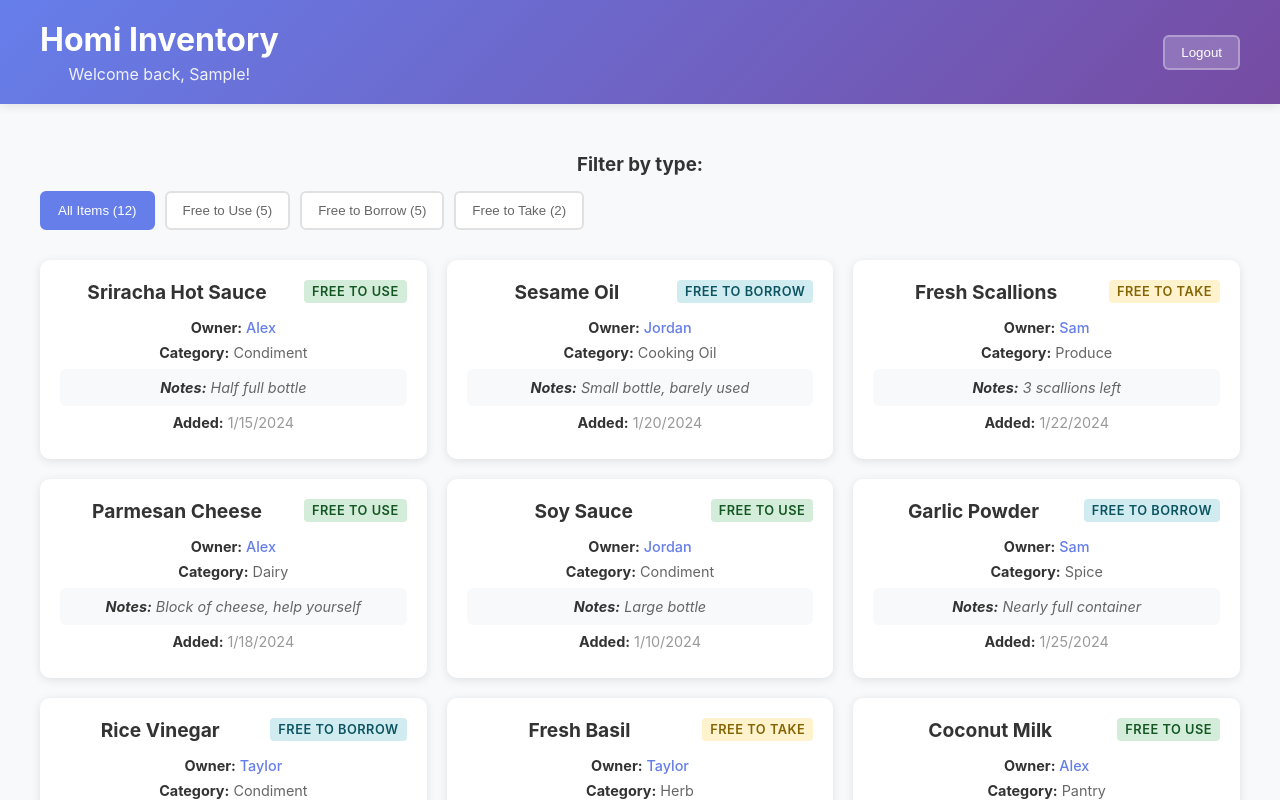
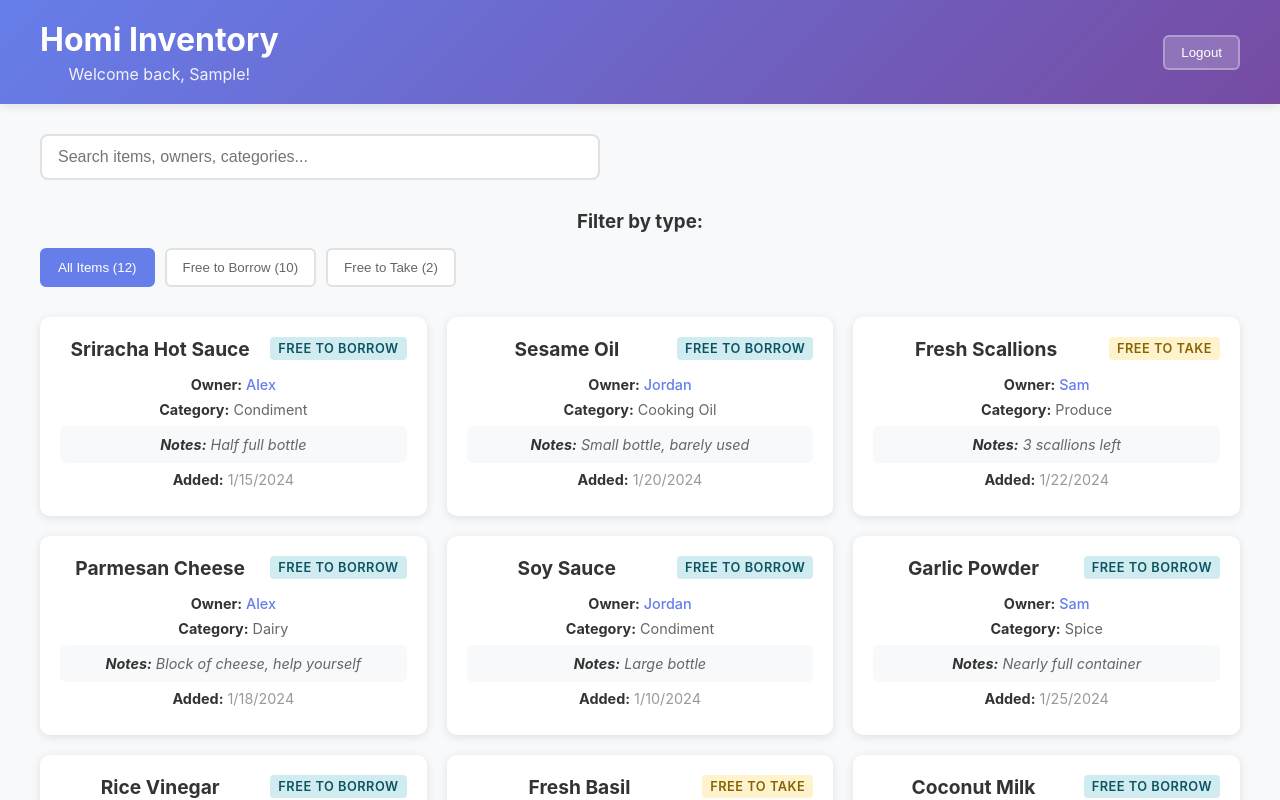
Before and after one commit to cenevan/homi, a React (Create React App) app: page /inventory in a window 1280 px wide. Both pictures are taken after typing "Sample" into the empty fields and a click on the button "Enter Homi". Shown: the top 800 px of the page. Built offline with nearby package versions, Linux system fonts and the light colour scheme.

Commit message:
added search bar to inventory

```diff
--- a/src/components/Inventory.css
+++ b/src/components/Inventory.css
@@ -49,6 +49,53 @@
   max-width: 1200px;
   margin: 0 auto;
   padding: 30px 20px;
+}
+
+.search-section {
+  margin-bottom: 30px;
+}
+
+.search-bar {
+  position: relative;
+  max-width: 500px;
+}
+
+.search-input {
+  width: 100%;
+  padding: 12px 40px 12px 16px;
+  border: 2px solid #e1e1e1;
+  border-radius: 8px;
+  font-size: 16px;
+  transition: border-color 0.3s ease;
+}
+
+.search-input:focus {
+  outline: none;
+  border-color: #667eea;
+}
+
+.clear-search {
+  position: absolute;
+  right: 10px;
+  top: 50%;
+  transform: translateY(-50%);
+  background: none;
+  border: none;
+  font-size: 20px;
+  color: #666;
+  cursor: pointer;
+  width: 24px;
+  height: 24px;
+  display: flex;
+  align-items: center;
+  justify-content: center;
+  border-radius: 50%;
+  transition: all 0.2s ease;
+}
+
+.clear-search:hover {
+  background-color: #f0f0f0;
+  color: #333;
 }
 
 .filter-section {
--- a/src/components/Inventory.js
+++ b/src/components/Inventory.js
@@ -8,6 +8,7 @@ function Inventory() {
   const [loading, setLoading] = useState(true);
   const [userName] = useState(() => localStorage.getItem('userName'));
   const [filter, setFilter] = useState('all');
+  const [searchTerm, setSearchTerm] = useState('');
   const navigate = useNavigate();
 
   useEffect(() => {
@@ -37,8 +38,6 @@ function Inventory() {
 
   const getTagColor = (tag) => {
     switch (tag) {
-      case 'free-to-use':
-        return 'tag-green';
       case 'free-to-borrow':
         return 'tag-blue';
       case 'free-to-take':
@@ -50,8 +49,6 @@ function Inventory() {
 
   const getTagLabel = (tag) => {
     switch (tag) {
-      case 'free-to-use':
-        return 'Free to Use';
       case 'free-to-borrow':
         return 'Free to Borrow';
       case 'free-to-take':
@@ -62,8 +59,14 @@ function Inventory() {
   };
 
   const filteredItems = items.filter(item => {
-    if (filter === 'all') return true;
-    return item.tag === filter;
+    const matchesFilter = filter === 'all' || item.tag === filter;
+    const matchesSearch = searchTerm === '' ||
+      item.item_name.toLowerCase().includes(searchTerm.toLowerCase()) ||
+      item.owner.toLowerCase().includes(searchTerm.toLowerCase()) ||
+      item.category.toLowerCase().includes(searchTerm.toLowerCase()) ||
+      (item.description && item.description.toLowerCase().includes(searchTerm.toLowerCase()));
+
+    return matchesFilter && matchesSearch;
   });
 
   if (loading) {
@@ -89,6 +92,26 @@ function Inventory() {
       </header>
 
       <div className="inventory-content">
+        <div className="search-section">
+          <div className="search-bar">
+            <input
+              type="text"
+              placeholder="Search items, owners, categories..."
+              value={searchTerm}
+              onChange={(e) => setSearchTerm(e.target.value)}
+              className="search-input"
+            />
+            {searchTerm && (
+              <button
+                onClick={() => setSearchTerm('')}
+                className="clear-search"
+              >
+                ×
+              </button>
+            )}
+          </div>
+        </div>
+
         <div className="filter-section">
           <h3>Filter by type:</h3>
           <div className="filter-buttons">
@@ -97,12 +120,6 @@ function Inventory() {
               className={filter === 'all' ? 'filter-btn active' : 'filter-btn'}
             >
               All Items ({items.length})
-            </button>
-            <button
-              onClick={() => setFilter('free-to-use')}
-              className={filter === 'free-to-use' ? 'filter-btn active' : 'filter-btn'}
-            >
-              Free to Use ({items.filter(i => i.tag === 'free-to-use').length})
             </button>
             <button
               onClick={() => setFilter('free-to-borrow')}
```
Also changed, not shown: public/inventory.csv.
